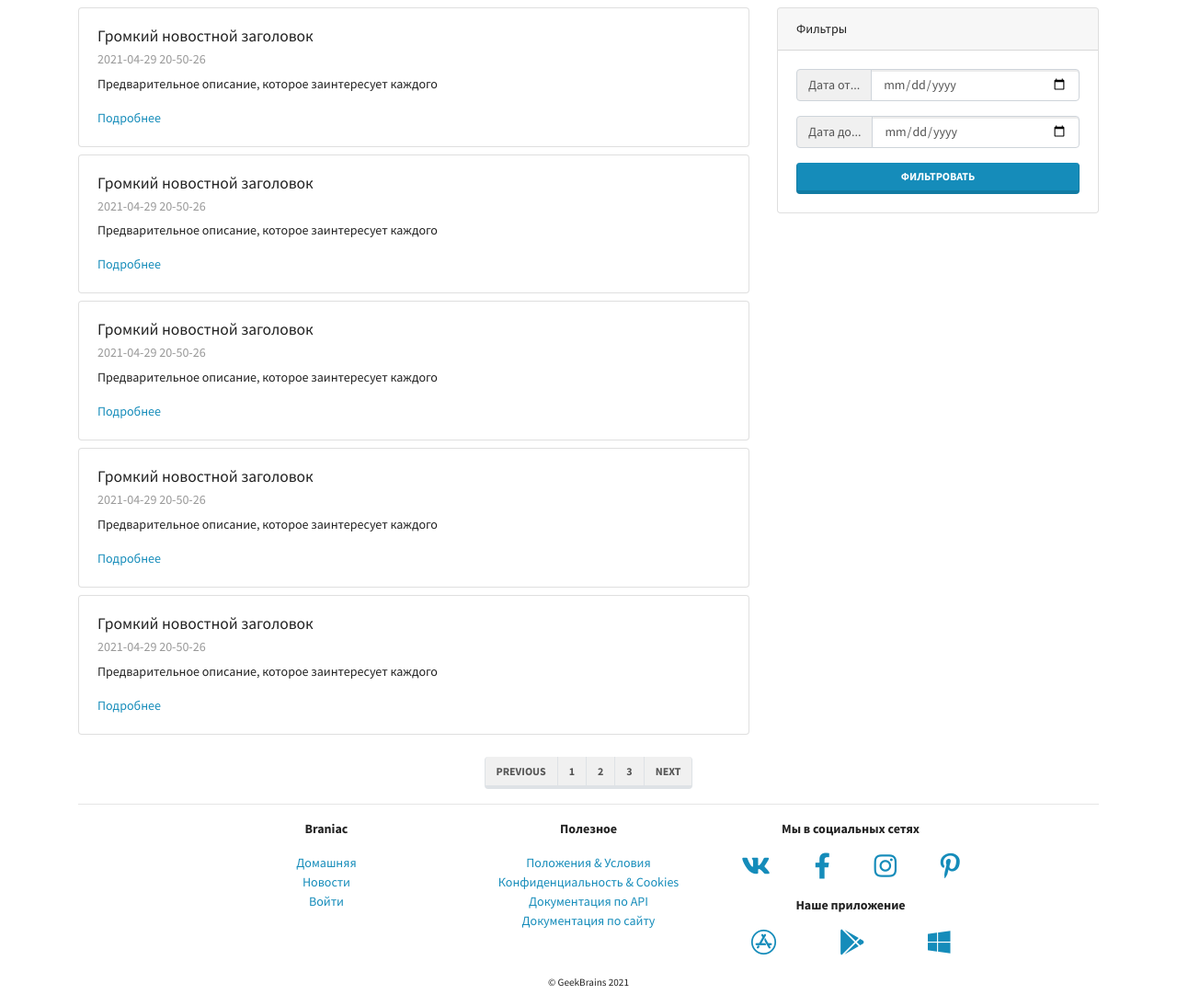
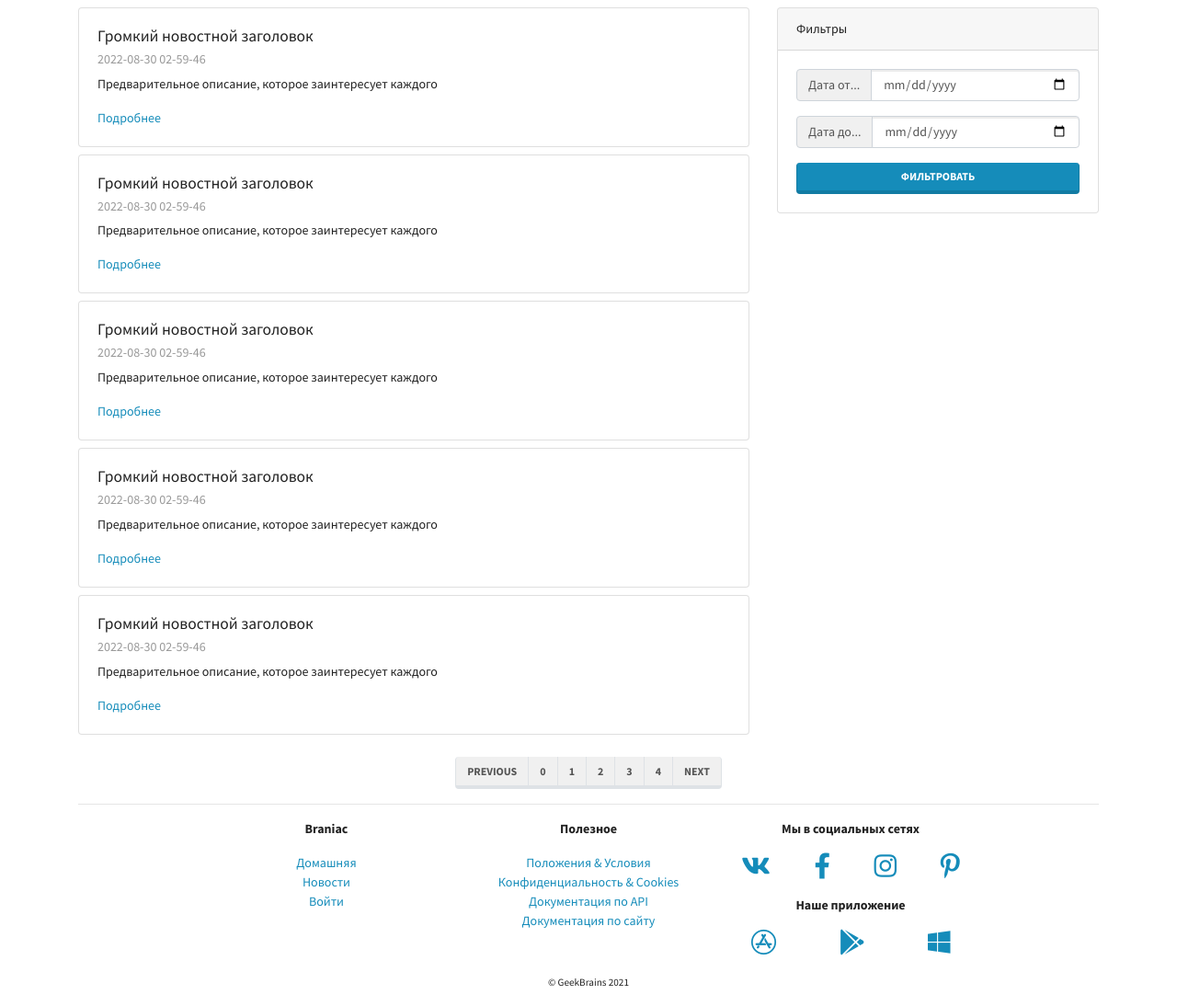
Before and after one commit to thealeksandrsheykin/py-django, a Django app: page /mainapp/news/ in a window 1280 px wide. Shown: the part 77-1171 px from the top of the page at 92% size. Run offline with Django 3.2, Linux system fonts and the light colour scheme; some libraries are stand-ins or nearby versions.

Commit message:
Lesson-3 Template's filters

```diff
--- a/mainapp/templates/mainapp/news.html
+++ b/mainapp/templates/mainapp/news.html
@@ -1,16 +1,20 @@
 {% extends 'base.html' %}
 
 {% block content %}
+
+  {% with range as double_range %}
 
     <div class="row">
 
       <div class="col-lg-8">
 
-      {% for i in range %}
+        {% for i in double_range %}
           <div class="card my-2">
             <div class="card-body">
               <h5 class="card-title">{{ news_title }}</h5>
-            <h6 class="card-subtitle mb-2 text-muted">2021-04-29 20-50-26</h6>
+              <h6 class="card-subtitle mb-2 text-muted">
+                {{ datetime_obj|date:"Y-m-d h-i-s" }}
+              </h6>
               <p class="card-text">{{ news_preview }}</p>
               <a href="#" class="card-link">Подробнее</a>
             </div>
@@ -52,12 +56,16 @@
       <nav aria-label="Page navigation example">
         <ul class="pagination">
           <li class="page-item"><a class="page-link" href="#">Previous</a></li>
-        <li class="page-item"><a class="page-link" href="#">1</a></li>
-        <li class="page-item"><a class="page-link" href="#">2</a></li>
-        <li class="page-item"><a class="page-link" href="#">3</a></li>
+
+          {% for i in double_range %}
+            <li class="page-item"><a class="page-link" href="#">{{ i }}</a></li>
+          {% endfor %}
+
           <li class="page-item"><a class="page-link" href="#">Next</a></li>
         </ul>
       </nav>
     </div>
 
+  {% endwith %}
+
 {% endblock content %}
--- a/mainapp/views.py
+++ b/mainapp/views.py
@@ -15,6 +15,9 @@ def check_kwargs(request, **kwargs):
 
 
 # CBV
+from datetime import datetime
+
+
 class MainPageView(TemplateView):
     template_name = "mainapp/index.html"
 
@@ -29,6 +32,7 @@ class NewsPageView(TemplateView):
         context["news_title"] = "Громкий новостной заголовок"
         context["news_preview"] = "Предварительное описание, которое заинтересует каждого"
         context["range"] = range(5)
+        context["datetime_obj"] = datetime.now()
         return context
 
 
--- a/templates/includes/main_menu.html
+++ b/templates/includes/main_menu.html
@@ -12,7 +12,6 @@
 
     <div class="collapse navbar-collapse" id="navbarSupportedContent">
       <ul class="navbar-nav mr-auto">
-        {{ var }}
         <li class="nav-item {% if request.resolver_match.view_name == 'mainapp:mainapp.views.NewsPageView' %}active{% endif %}">
           <a class="nav-link" href="{% url 'mainapp:news' %}">Новости</a>
         </li>
```
Lines whose indentation alone changed are shown as unchanged.
